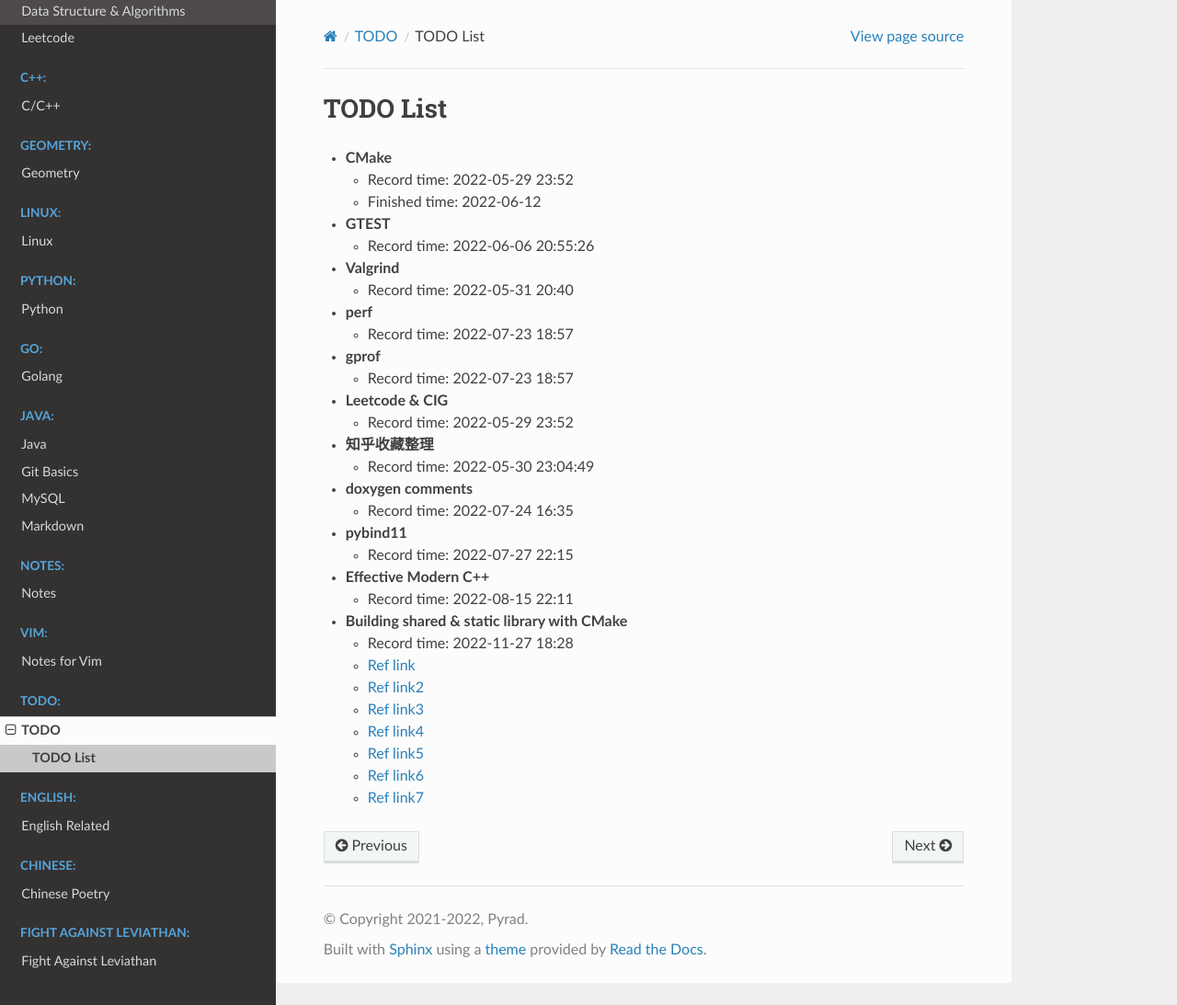
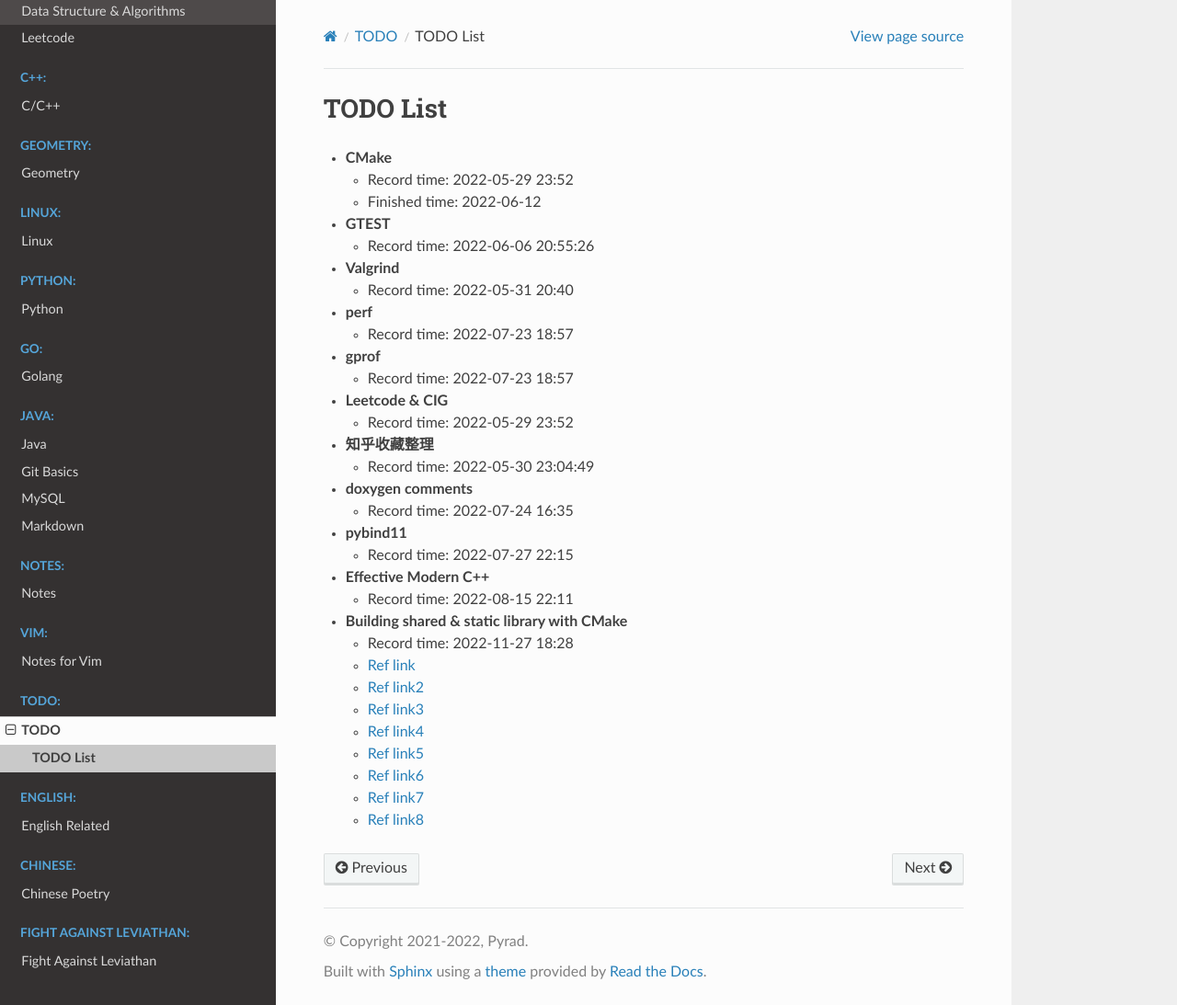
Before and after one commit to Pyrad/pyradnotes, a Sphinx documentation site: the page built from source/TODO/todo.md, in a window 1280 px wide and 1093 px high. Shown: the whole window at 92% size. Built offline with Sphinx 7.4.7 and the Read the Docs theme 2.0.0, drawn with Linux system fonts in a browser that asks for light colours.

Commit message:
More URLs for reference

```diff
--- a/source/TODO/todo.md
+++ b/source/TODO/todo.md
@@ -31,3 +31,4 @@
   - [Ref link5](https://www.kitware.com/create-dlls-on-windows-without-declspec-using-new-cmake-export-all-feature/)
   - [Ref link6](https://github.com/BrightXiaoHan/CMakeTutorial)
   - [Ref link7](https://github.com/slomkowski/cmake-mingw-example)
+  - [Ref link8](https://zhuanlan.zhihu.com/p/102955723)
```
